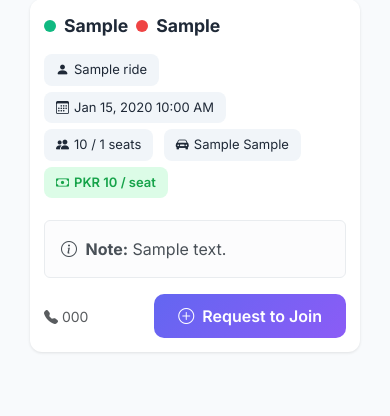
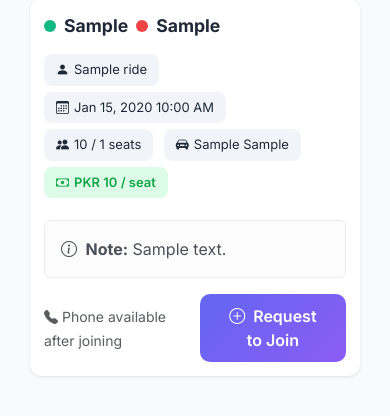
Before and after one commit to ahsanhassan999/Car-Pool-Management-System, a Flask app: template templates/rider_dashboard.html in a window 390 px wide. Shown: the part 205-621 px from the top of the page. Run offline with Flask 3, Linux system fonts and the light colour scheme; the template is opened without the code that fills it: most values are stand-ins (such as "Sample title", 1, 10 or a date in 2020).

Commit message:
Restrict driver number access until rider joins (#28)
* Refactor: Update phone display text in rider dashboard

Co-authored-by: s.ahsanhassanrizvi2004 <s.ahsanhassanrizvi2004@gmail.com>

* Feat: Add footer with contact and navigation links

Co-authored-by: s.ahsanhassanrizvi2004 <s.ahsanhassanrizvi2004@gmail.com>

---------

Co-authored-by: Cursor Agent <cursoragent@cursor.com>

```diff
--- a/templates/rider_dashboard.html
+++ b/templates/rider_dashboard.html
@@ -394,7 +394,7 @@
                         <div class="d-flex justify-content-between align-items-center">
                             <div>
                                 <small class="text-muted">
-                                    <i class="bi bi-telephone-fill"></i> {{ ride.driver_phone if ride.driver_phone else 'Not provided' }}
+                                    <i class="bi bi-telephone-fill"></i> Phone available after joining
                                 </small>
                             </div>
                             <form action="{{ url_for('rider_request_ride', ride_id=ride.ride_id) }}" method="POST" style="display: inline;">
```
